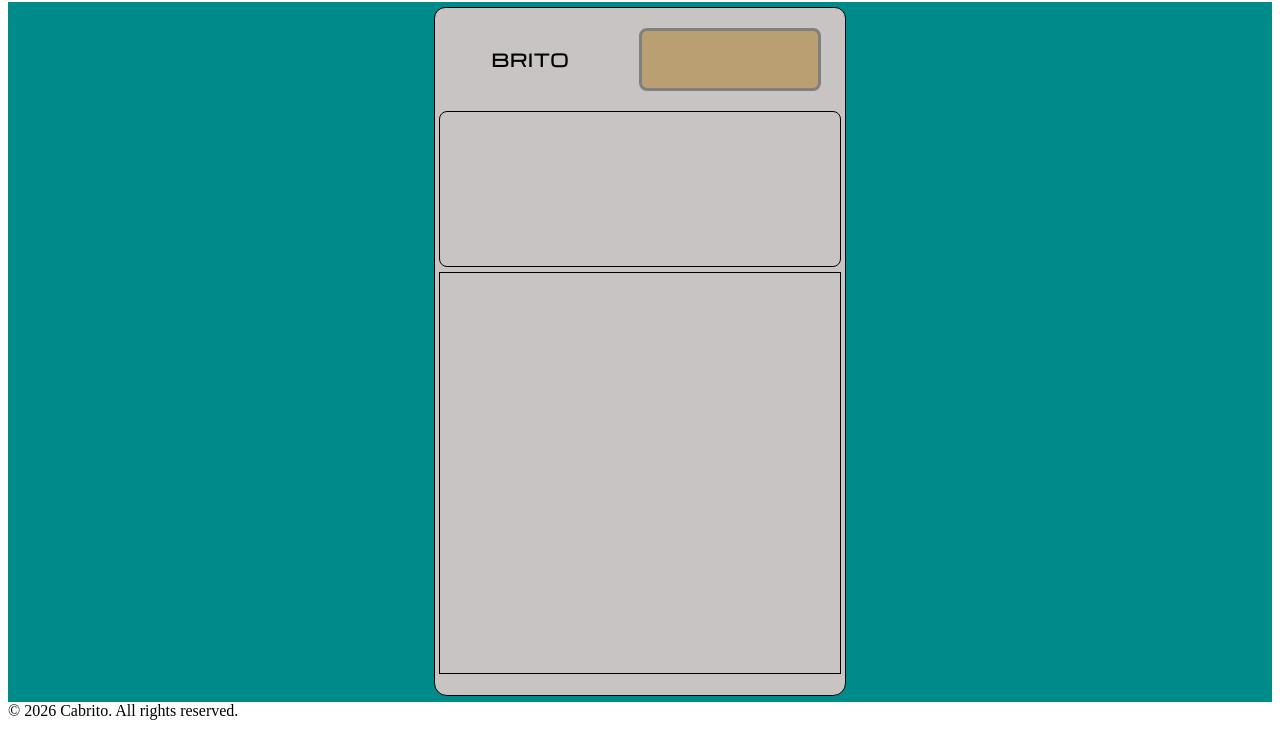
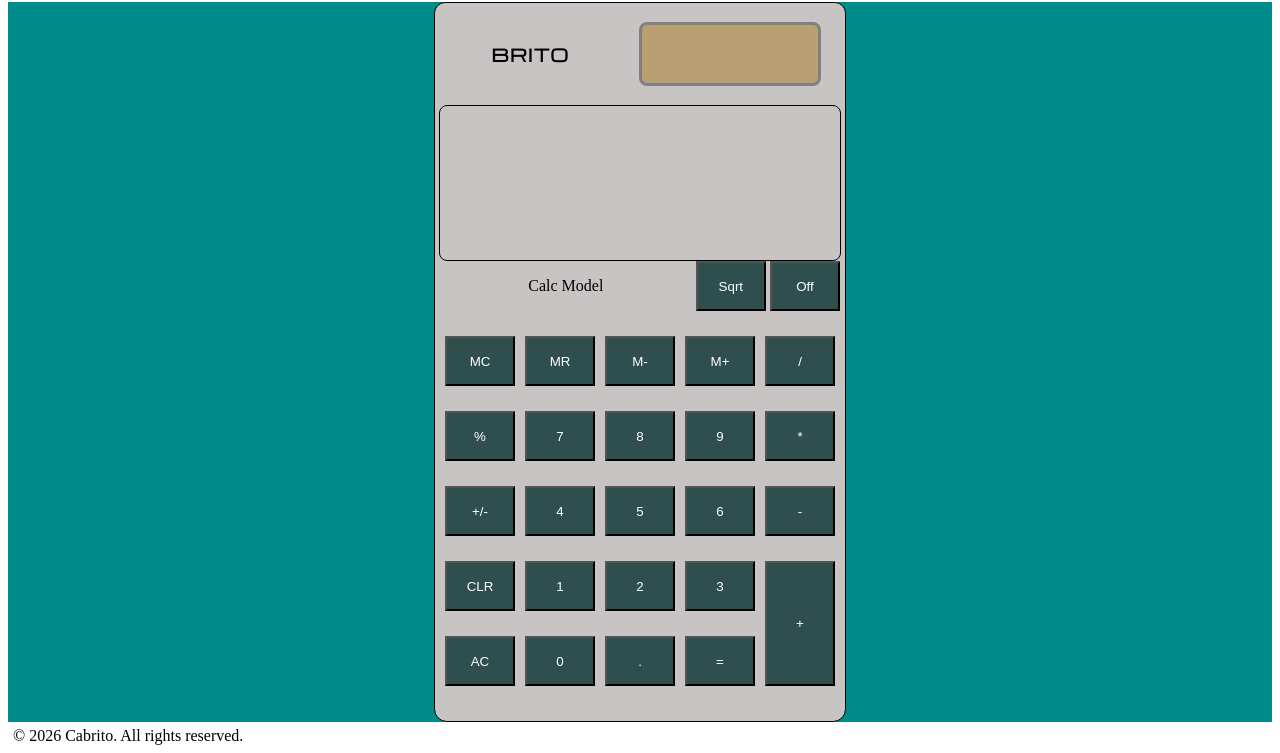
Before and after one commit to britoraf/calculator, a website built with Parcel: page index.html in a window 1280 px wide. Shown: the part 78-831 px from the top of the page. Before the commit the page ends 806 px from the top, so only its background shows below. Built offline with nearby package versions, Linux system fonts and the light colour scheme.

Commit message:
Arranging of buttons using flexbox.

```diff
--- a/index.html
+++ b/index.html
@@ -25,39 +25,47 @@
                     </div>
                 </div>
                 <div id="visor"></div>
+                <div id="middle"><p id="model">Calc Model</p>
+                    <button id="sqr">Sqrt</button>
+                    <button id="off">Off</button>
+                </div>
                 <div id="keyboard">
-                    <div id="h-01">
-                        <div id="model"></div>
-                        <div id="sqr"></div>
-                        <div id="off"></div>
+                    <div id="column_1">
+                        <button id="mc">MC</button>
+                        <button id="percentage">%</button>
+                        <button id="more-less">+/-</button>
+                        <button id="clear">CLR</button>
+                        <button id="ac">AC</button>
                     </div>
-                    <div id="h-02">
-                        <div id="mc"></div>
-                        <div id="mr"></div>
-                        <div id="m-"></div>
-                        <div id="m+"></div>
-                        <div id="division"></div>
-                        <div id="percentage"></div>
-                        <div id="seven"></div>
-                        <div id="eight"></div>
-                        <div id="nine"></div>
-                        <div id="times"></div>
-                        <div id="more-less"></div>
-                        <div id="four"></div>
-                        <div id="five"></div>
-                        <div id="six"></div>
-                        <div id="minus"></div>
+                    <div id="column_2">
+                        <button id="mr">MR</button>
+                        <button id="seven">7</button>
+                        <button id="four">4</button>
+                        <button id="one">1</button>
+                        <button id="zero">0</button>
                     </div>
-                    <div id="h-03">
-                        <div id="clear"></div>
-                        <div id="one"></div>
-                        <div id="two"></div>
-                        <div id="three"></div>
-                        <div id="sum"></div>
-                        <div id="ac"></div>
-                        <div id="zero"></div>
-                        <div id="point"></div>
-                        <div id="equal"></div>
+                    <div id="column_3">
+                        <button id="m-">M-</button>
+                        <button id="eight">8</button>
+                        <button id="five">5</button>
+                        <button id="two">2</button>
+                        <button id="point">.</button>
+                    </div>
+                    <div id="column_4">
+
+                        <button id="m+">M+</button>
+                        <button id="nine">9</button>
+                        <button id="six">6</button>
+                        <button id="three">3</button>
+                        <button id="equal">=</button>
+                    </div>
+                    <div id="column_5">
+
+                        <button id="division">/</button>
+                        <button id="times">*</button>
+                        <button id="minus">-</button>
+                        <button id="sum">+</button>
+                    </div>
                     </div>
                 </div>
             </div>
--- /dev/null
+++ b/package.json
@@ -0,0 +1,5 @@
+{
+  "devDependencies": {
+    "parcel": "^2.16.4"
+  }
+}
--- a/style.css
+++ b/style.css
@@ -1,6 +1,6 @@
 main {
     background-color: darkcyan;
-    height: 700px;
+    height: auto;
     display: flex;
     flex-direction: column;
     justify-content: center;
@@ -68,14 +68,66 @@ main {
     box-sizing: content-box;
     width: 100%;
     border: 1px solid;
-    margin-bottom: 5px;
     border-radius: 0.5rem;
 }
 
 #keyboard {
     aspect-ratio: 13 / 13;
-    box-sizing: content-box;
+    box-sizing: border-box;
     width: 100%;
-    border: 1px solid;
+    border: 1px;
     margin-bottom: 5px;
+    display: flex;
+    flex-wrap: wrap;
+    justify-content: flex-end;
+    align-items: center;
+    flex-direction: column;
 }
+
+footer {
+    margin: 5px;
+}
+
+#middle {
+    display: flex;
+    justify-content: space-around;
+    width: 100%;
+    border: 1px;
+}
+
+#sqr,
+#off {
+    margin-left: 4.16px;
+}
+
+#model {
+    margin-right: auto;
+    margin-left: auto;
+}
+
+#buttons {
+    display: flex;
+}
+
+#column_1,
+#column_2,
+#column_3,
+#column_4,
+#column_5 {
+    display: flex;
+    flex-direction: column;
+    justify-content: space-evenly;
+    align-items: center;
+    height: 100%;
+}
+
+button {
+    height: 50px;
+    width: 70px;
+    background-color: darkslategray;
+    color: white;
+}
+
+#sum {
+    height: 124.66px;
+}
```
Also changed, not shown: casio_sample.jpg (added), dist/index.html (added), 7 other files.
